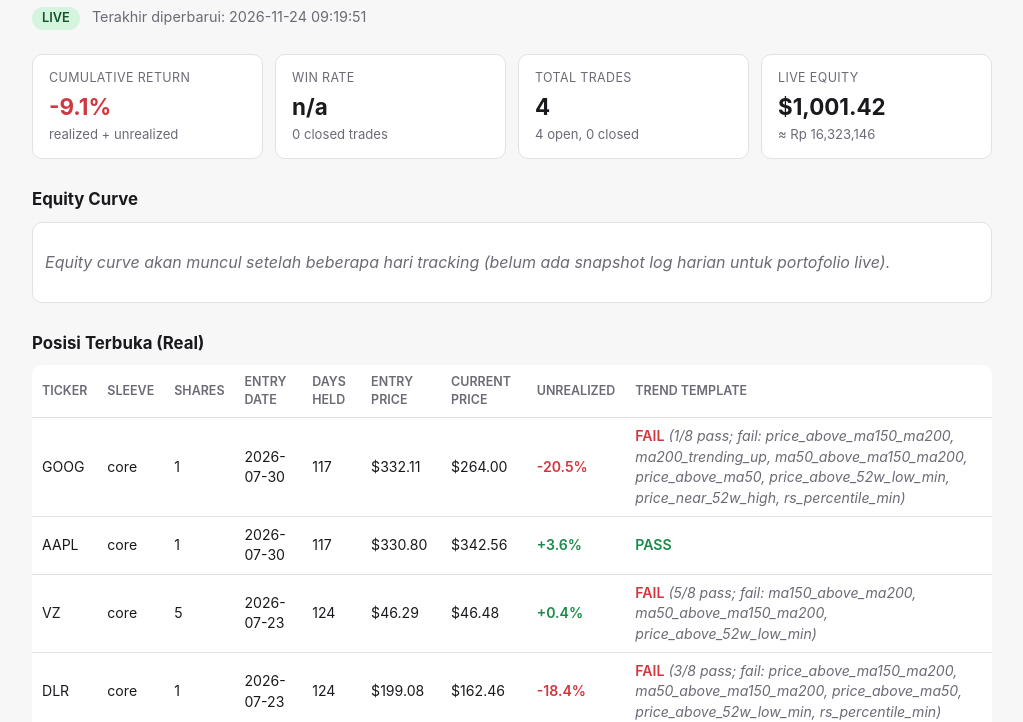
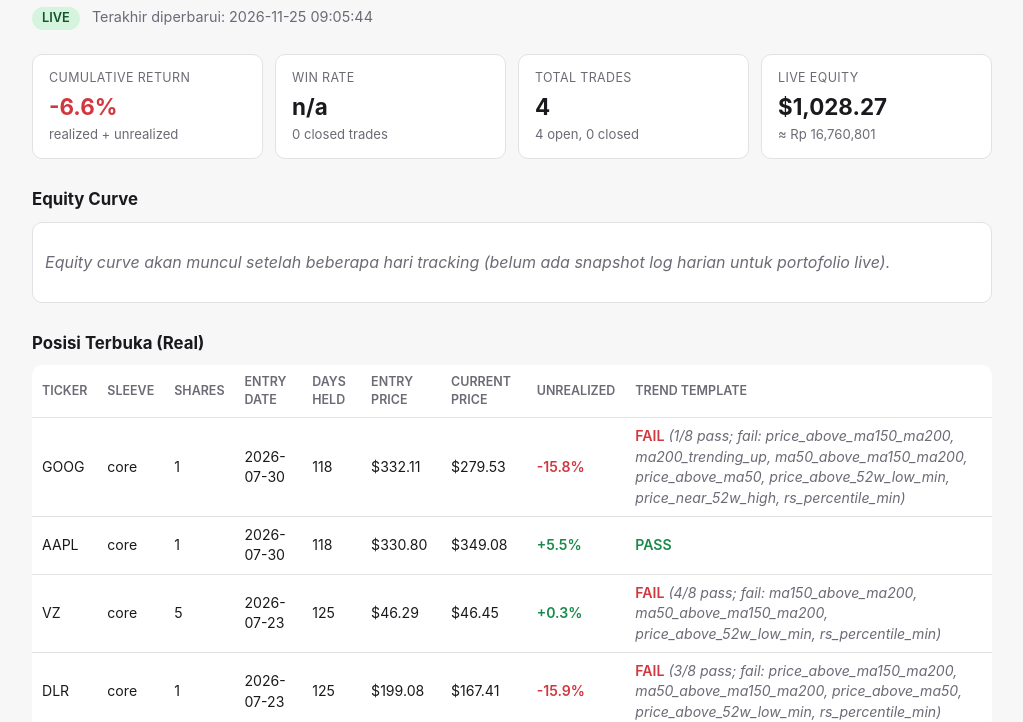
Before and after one commit to aldibrahmantya1210/aldi_claude_us_stockscreener, a plain HTML site: page live.html in a window 1280 px wide. Shown: the part 89-811 px from the top of the page, without its empty margins (128-1151 px from the left). Drawn offline with Linux system fonts and the light colour scheme.

Commit message:
Update dashboards 2026-11-25T09:05:45

```diff
--- a/live.html
+++ b/live.html
@@ -85,7 +85,7 @@ footer { margin-top: 32px; padding-top: 16px; border-top: 1px solid var(--border
     <h1>Live Trading Dashboard</h1>
     <div class="meta">
       <span class="badge live">LIVE</span>
-      Terakhir diperbarui: 2026-11-24 09:19:51
+      Terakhir diperbarui: 2026-11-25 09:05:44
     </div>
   </header>
 
@@ -94,7 +94,7 @@ footer { margin-top: 32px; padding-top: 16px; border-top: 1px solid var(--border
     <div class="cards">
       <div class="card">
         <div class="label">Cumulative Return</div>
-        <div class="value neg">-9.1%</div>
+        <div class="value neg">-6.6%</div>
         <div class="sub">realized + unrealized</div>
       </div>
       <div class="card">
@@ -109,8 +109,8 @@ footer { margin-top: 32px; padding-top: 16px; border-top: 1px solid var(--border
       </div>
       <div class="card">
         <div class="label">Live Equity</div>
-        <div class="value">$1,001.42</div>
-        <div class="sub">&asymp; Rp 16,323,146</div>
+        <div class="value">$1,028.27</div>
+        <div class="sub">&asymp; Rp 16,760,801</div>
       </div>
     </div>
 
@@ -122,10 +122,10 @@ footer { margin-top: 32px; padding-top: 16px; border-top: 1px solid var(--border
 
   <section>
     <h2>Posisi Terbuka (Real)</h2>
-    <table><thead><tr><th>Ticker</th><th>Sleeve</th><th>Shares</th><th>Entry Date</th><th>Days Held</th><th>Entry Price</th><th>Current Price</th><th>Unrealized</th><th>Trend Template</th></tr></thead><tbody><tr><td>GOOG</td><td>core</td><td>1</td><td>2026-07-30</td><td>117</td><td>$332.11</td><td>$264.00</td><td class="neg">-20.5%</td><td><span class="neg">FAIL</span> <span class="empty">(1/8 pass; fail: price_above_ma150_ma200, ma200_trending_up, ma50_above_ma150_ma200, price_above_ma50, price_above_52w_low_min, price_near_52w_high, rs_percentile_min)</span></td></tr>
-<tr><td>AAPL</td><td>core</td><td>1</td><td>2026-07-30</td><td>117</td><td>$330.80</td><td>$342.56</td><td class="pos">+3.6%</td><td><span class="pos">PASS</span></td></tr>
-<tr><td>VZ</td><td>core</td><td>5</td><td>2026-07-23</td><td>124</td><td>$46.29</td><td>$46.48</td><td class="pos">+0.4%</td><td><span class="neg">FAIL</span> <span class="empty">(5/8 pass; fail: ma150_above_ma200, ma50_above_ma150_ma200, price_above_52w_low_min)</span></td></tr>
-<tr><td>DLR</td><td>core</td><td>1</td><td>2026-07-23</td><td>124</td><td>$199.08</td><td>$162.46</td><td class="neg">-18.4%</td><td><span class="neg">FAIL</span> <span class="empty">(3/8 pass; fail: price_above_ma150_ma200, ma50_above_ma150_ma200, price_above_ma50, price_above_52w_low_min, rs_percentile_min)</span></td></tr></tbody></table>
+    <table><thead><tr><th>Ticker</th><th>Sleeve</th><th>Shares</th><th>Entry Date</th><th>Days Held</th><th>Entry Price</th><th>Current Price</th><th>Unrealized</th><th>Trend Template</th></tr></thead><tbody><tr><td>GOOG</td><td>core</td><td>1</td><td>2026-07-30</td><td>118</td><td>$332.11</td><td>$279.53</td><td class="neg">-15.8%</td><td><span class="neg">FAIL</span> <span class="empty">(1/8 pass; fail: price_above_ma150_ma200, ma200_trending_up, ma50_above_ma150_ma200, price_above_ma50, price_above_52w_low_min, price_near_52w_high, rs_percentile_min)</span></td></tr>
+<tr><td>AAPL</td><td>core</td><td>1</td><td>2026-07-30</td><td>118</td><td>$330.80</td><td>$349.08</td><td class="pos">+5.5%</td><td><span class="pos">PASS</span></td></tr>
+<tr><td>VZ</td><td>core</td><td>5</td><td>2026-07-23</td><td>125</td><td>$46.29</td><td>$46.45</td><td class="pos">+0.3%</td><td><span class="neg">FAIL</span> <span class="empty">(4/8 pass; fail: ma150_above_ma200, ma50_above_ma150_ma200, price_above_52w_low_min, rs_percentile_min)</span></td></tr>
+<tr><td>DLR</td><td>core</td><td>1</td><td>2026-07-23</td><td>125</td><td>$199.08</td><td>$167.41</td><td class="neg">-15.9%</td><td><span class="neg">FAIL</span> <span class="empty">(3/8 pass; fail: price_above_ma150_ma200, ma50_above_ma150_ma200, price_above_ma50, price_above_52w_low_min, rs_percentile_min)</span></td></tr></tbody></table>
   </section>
 
   <section>
```
Also changed, not shown: index.html (+1 -1 lines), paper.html (+7 -7 lines).
